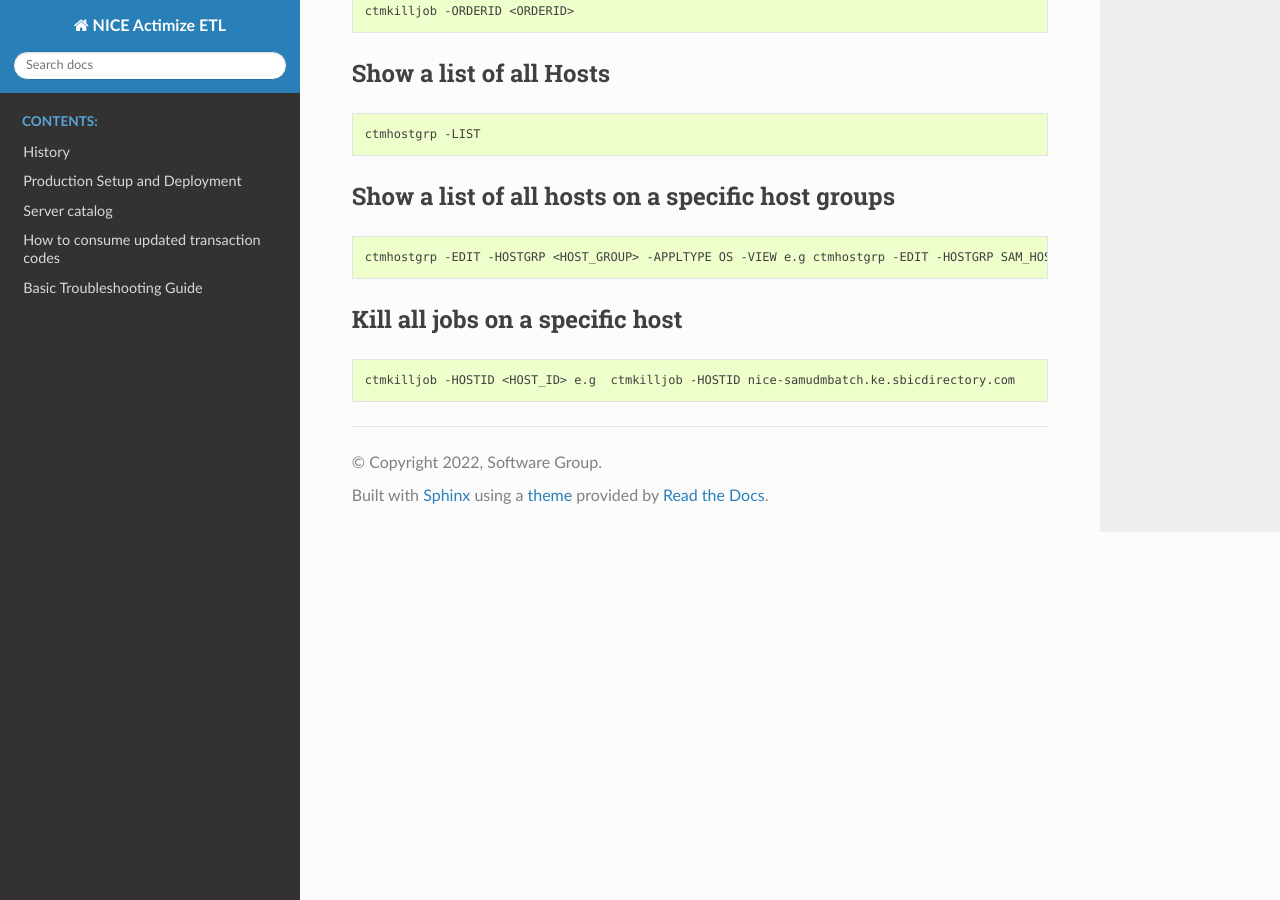
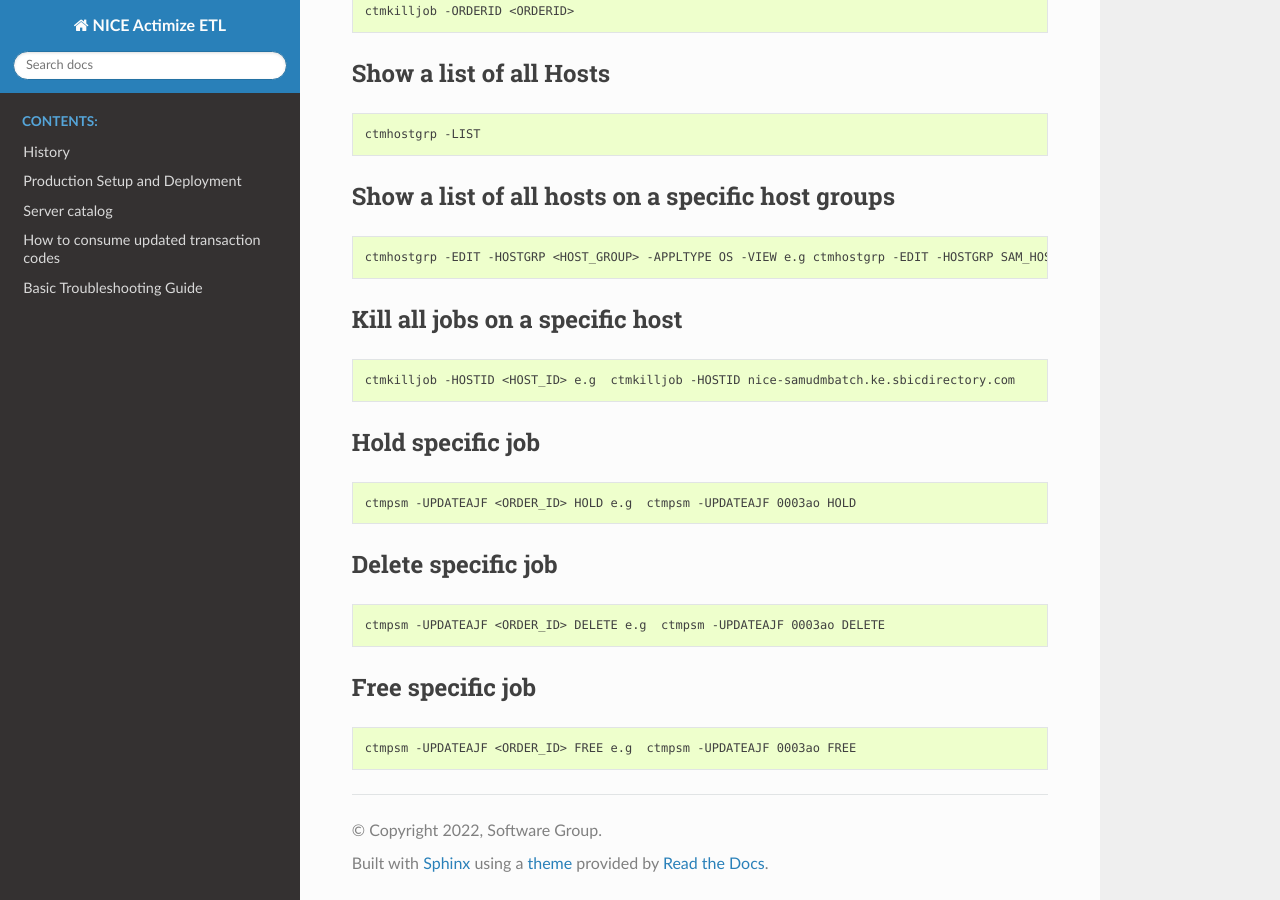
Before and after one commit to stevenyaga/nice_actimize_etl, a Sphinx documentation site: the page built from docs/control-m-guide.rst, in a window 1280 px wide and 900 px high, scrolled down 535 px. Built offline with Sphinx 7.4.7 and the Read the Docs theme 2.0.0, drawn with Linux system fonts in a browser that asks for light colours; pages that are not in the unit, such as notebooks, are missing from menus.

Commit message:
Update control-m-guide.rst

```diff
--- a/docs/control-m-guide.rst
+++ b/docs/control-m-guide.rst
@@ -46,3 +46,26 @@ Kill all jobs on a specific host
 .. code-block:: bash
 
   ctmkilljob -HOSTID <HOST_ID> e.g  ctmkilljob -HOSTID nice-samudmbatch.ke.sbicdirectory.com
+
+Hold specific job
+-----------------
+
+.. code-block:: bash
+
+  ctmpsm -UPDATEAJF <ORDER_ID> HOLD e.g  ctmpsm -UPDATEAJF 0003ao HOLD
+
+
+Delete specific job
+-----------------
+
+.. code-block:: bash
+
+  ctmpsm -UPDATEAJF <ORDER_ID> DELETE e.g  ctmpsm -UPDATEAJF 0003ao DELETE
+
+
+Free specific job
+-----------------
+
+.. code-block:: bash
+
+  ctmpsm -UPDATEAJF <ORDER_ID> FREE e.g  ctmpsm -UPDATEAJF 0003ao FREE
```
